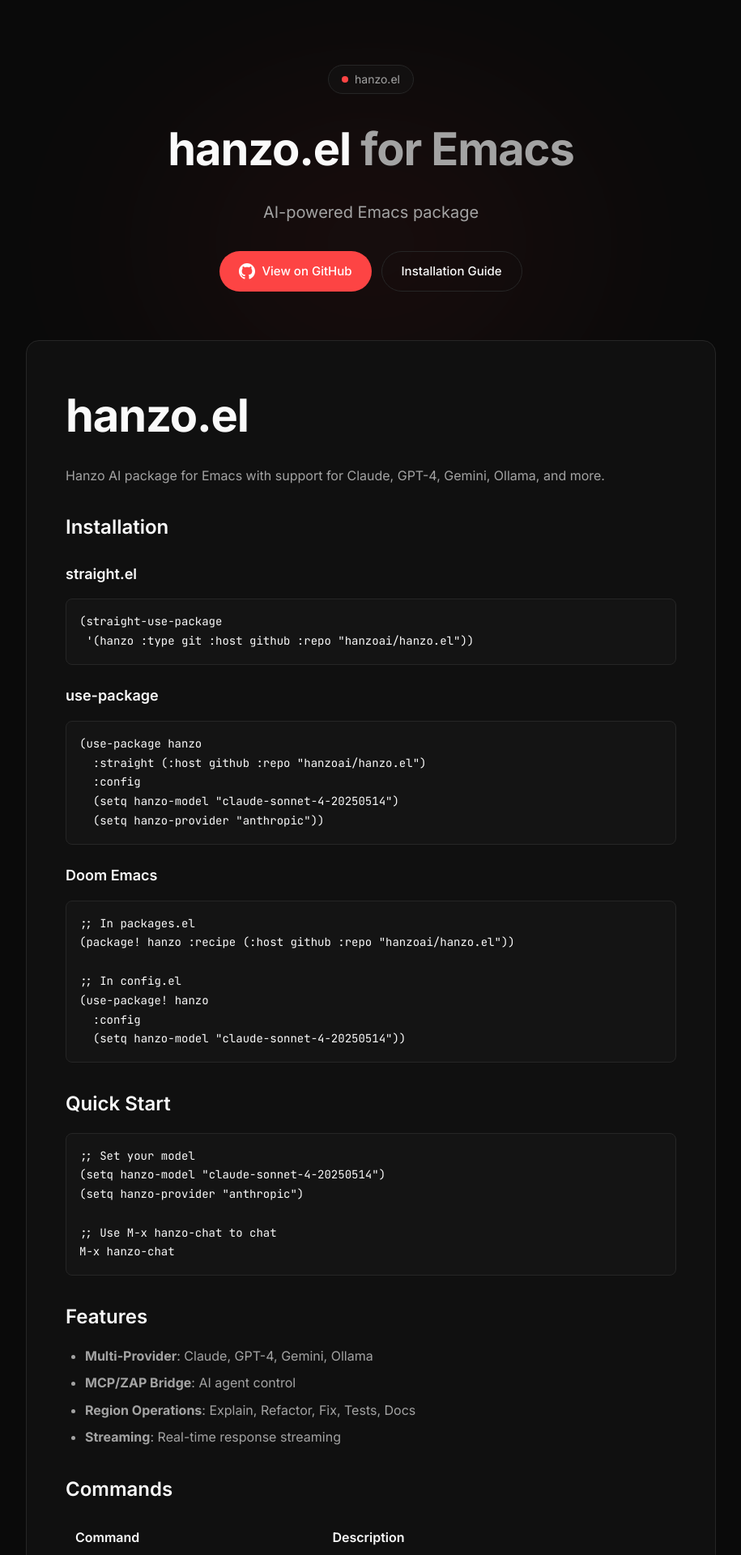
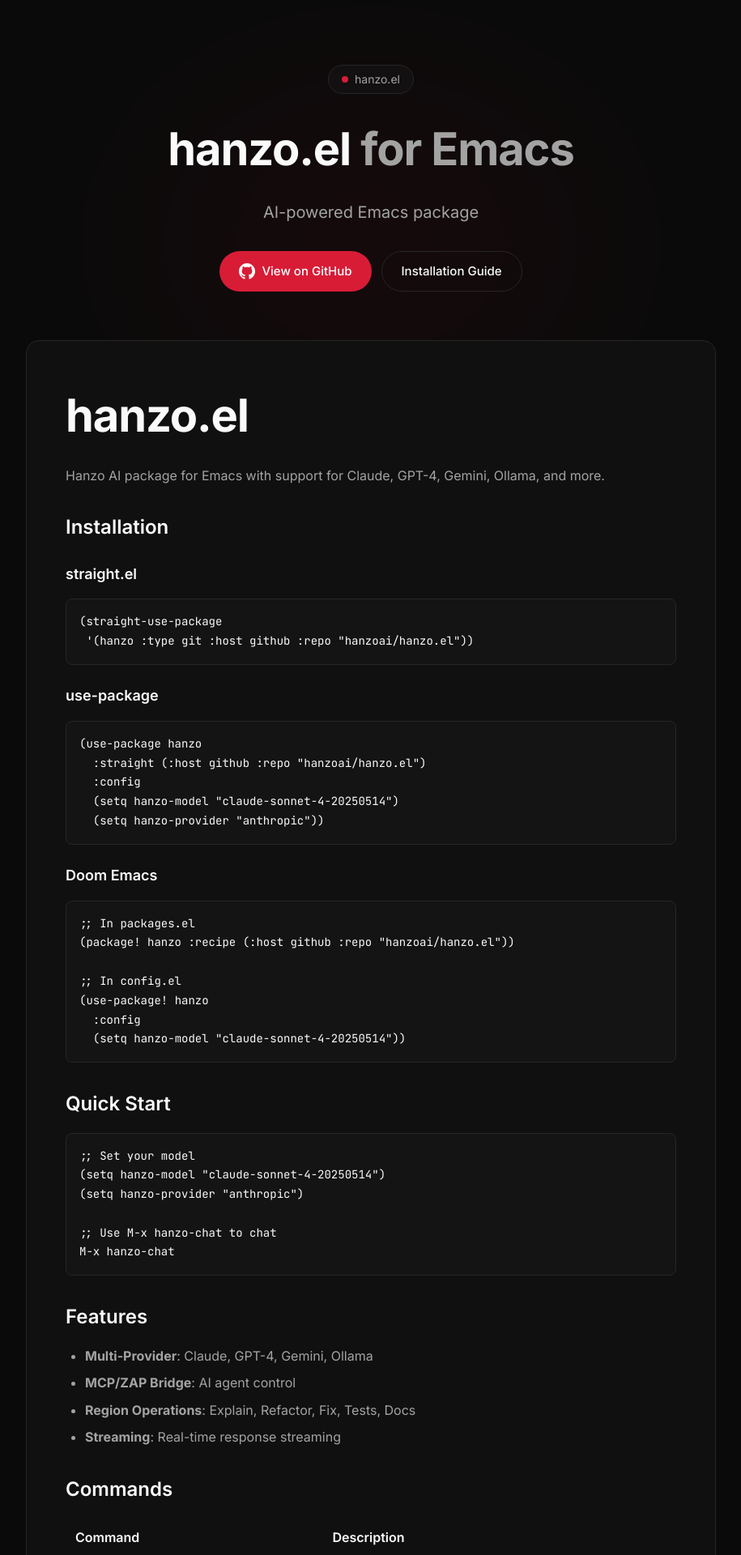
Before and after one commit to hanzoai/hanzo.el, a Jekyll site: the page built from docs/index.md, in a window 1280 px wide. Shown: the top 1920 px of the page at 81% size, without its empty margins (182-1097 px from the left). Built offline with Jekyll 4.4.1, drawn with Linux system fonts in a browser that asks for light colours.

Commit message:
Update to official Hanzo Red: rgb(216, 28, 54)
Brand color changed from #fd4444 to #d81c36

```diff
--- a/docs/_layouts/default.html
+++ b/docs/_layouts/default.html
@@ -10,9 +10,10 @@
   <link href="https://fonts.googleapis.com/css2?family=Inter:wght@400;500;600;700&family=JetBrains+Mono:wght@400;500&display=swap" rel="stylesheet">
   <style>
     :root {
-      --brand: #fd4444;
-      --brand-secondary: #ff6b6b;
-      --brand-hover: #e03e3e;
+      /* Hanzo Red: rgb(216, 28, 54) */
+      --brand: #d81c36;
+      --brand-secondary: #f17485;
+      --brand-hover: #c01830;
       --bg-primary: #0a0a0a;
       --bg-secondary: #141414;
       --bg-card: rgba(23, 23, 23, 0.5);
```
